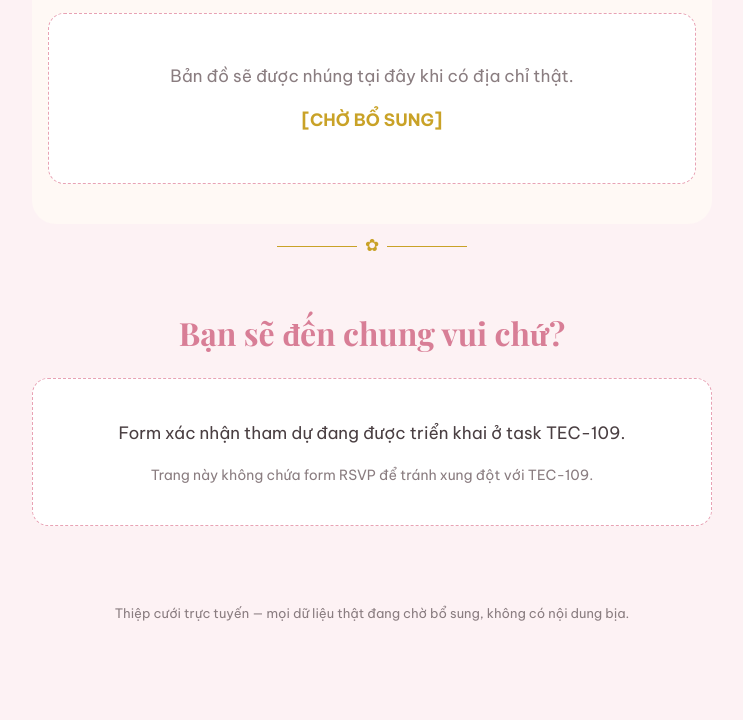
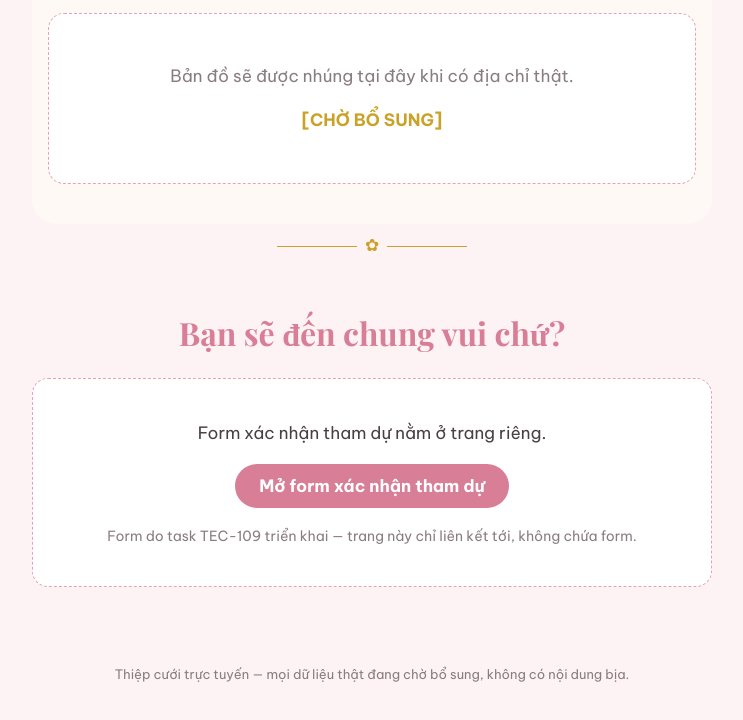
Before and after one commit to Muse-Soft/m-software-thiep-cuoi-truc-tuyen, a plain HTML site: page index.html in a window 1280 px wide. Shown: the part 2860-3580 px from the top of the page, without its empty margins (268-1011 px from the left). Drawn offline with nearby package versions, Linux system fonts and the light colour scheme.

Commit message:
TEC-108: nut Xac nhan tham du link sang rsvp.html (TEC-109)

```diff
--- a/index.html
+++ b/index.html
@@ -115,12 +115,13 @@
 
   <div class="divider" aria-hidden="true"><span>✿</span></div>
 
-  <!-- Mục 6 — Xác nhận tham dự: THUỘC PHẠM VI TEC-109 (rsvp-form), trang này chỉ giữ khung neo -->
+  <!-- Mục 6 — Xác nhận tham dự: form nằm ở rsvp.html (TEC-109), trang này chỉ liên kết tới -->
   <section id="rsvp" class="section">
     <h2 class="section__title">Bạn sẽ đến chung vui chứ?</h2>
     <div class="placeholder-frame" role="status">
-      <p>Form xác nhận tham dự đang được triển khai ở task TEC-109.</p>
-      <p class="placeholder-frame__note">Trang này không chứa form RSVP để tránh xung đột với TEC-109.</p>
+      <p>Form xác nhận tham dự nằm ở trang riêng.</p>
+      <p><a class="hero__scroll" href="rsvp.html">Mở form xác nhận tham dự</a></p>
+      <p class="placeholder-frame__note">Form do task TEC-109 triển khai — trang này chỉ liên kết tới, không chứa form.</p>
     </div>
   </section>
 </main>
@@ -129,7 +130,7 @@
   <p>Thiệp cưới trực tuyến — mọi dữ liệu thật đang chờ bổ sung, không có nội dung bịa.</p>
 </footer>
 
-<a href="#rsvp" class="fab" id="fab-rsvp" hidden>Xác nhận tham dự</a>
+<a href="rsvp.html" class="fab" id="fab-rsvp" hidden>Xác nhận tham dự</a>
 <script src="main.js"></script>
 </body>
 </html>
```
